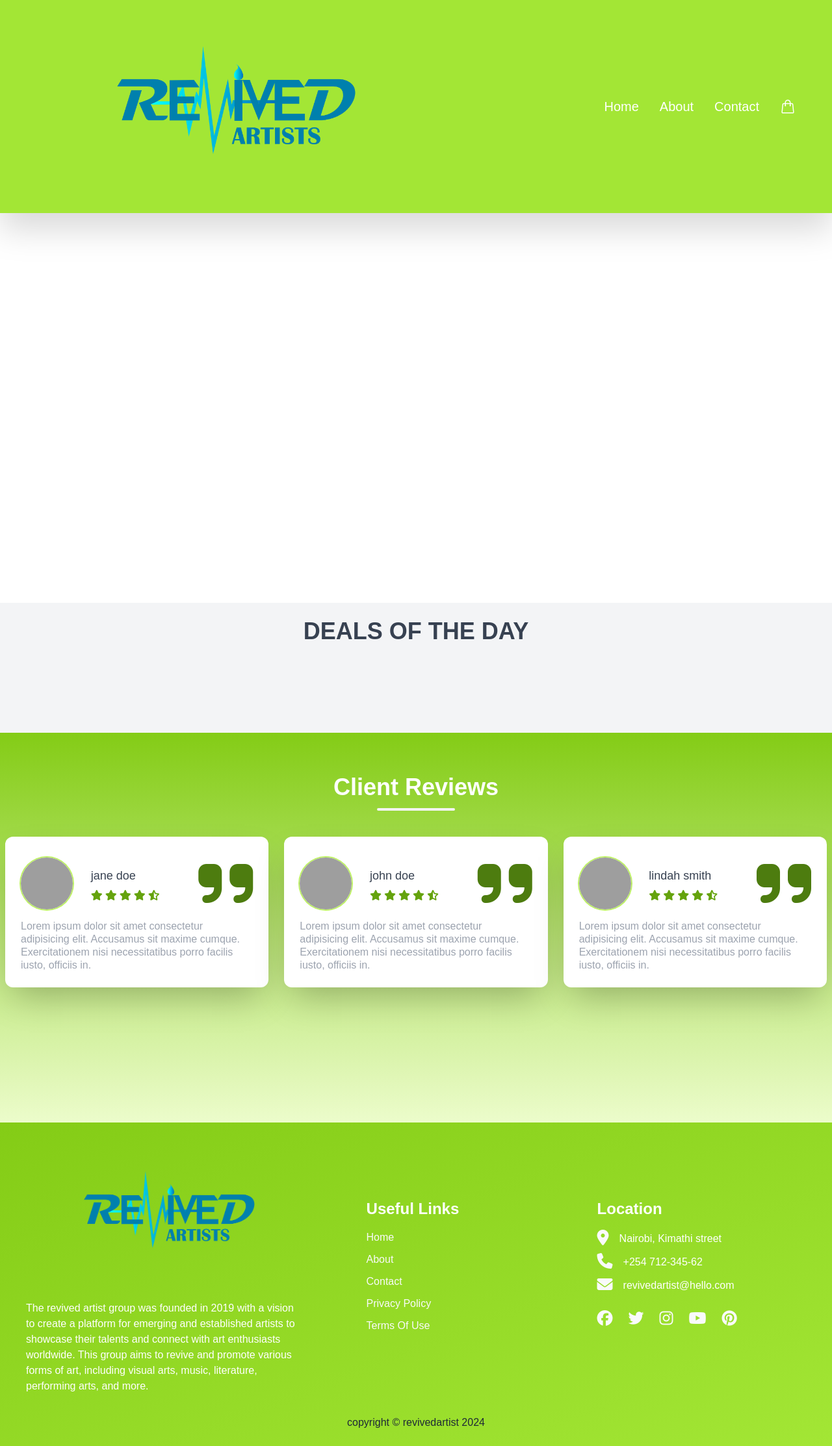
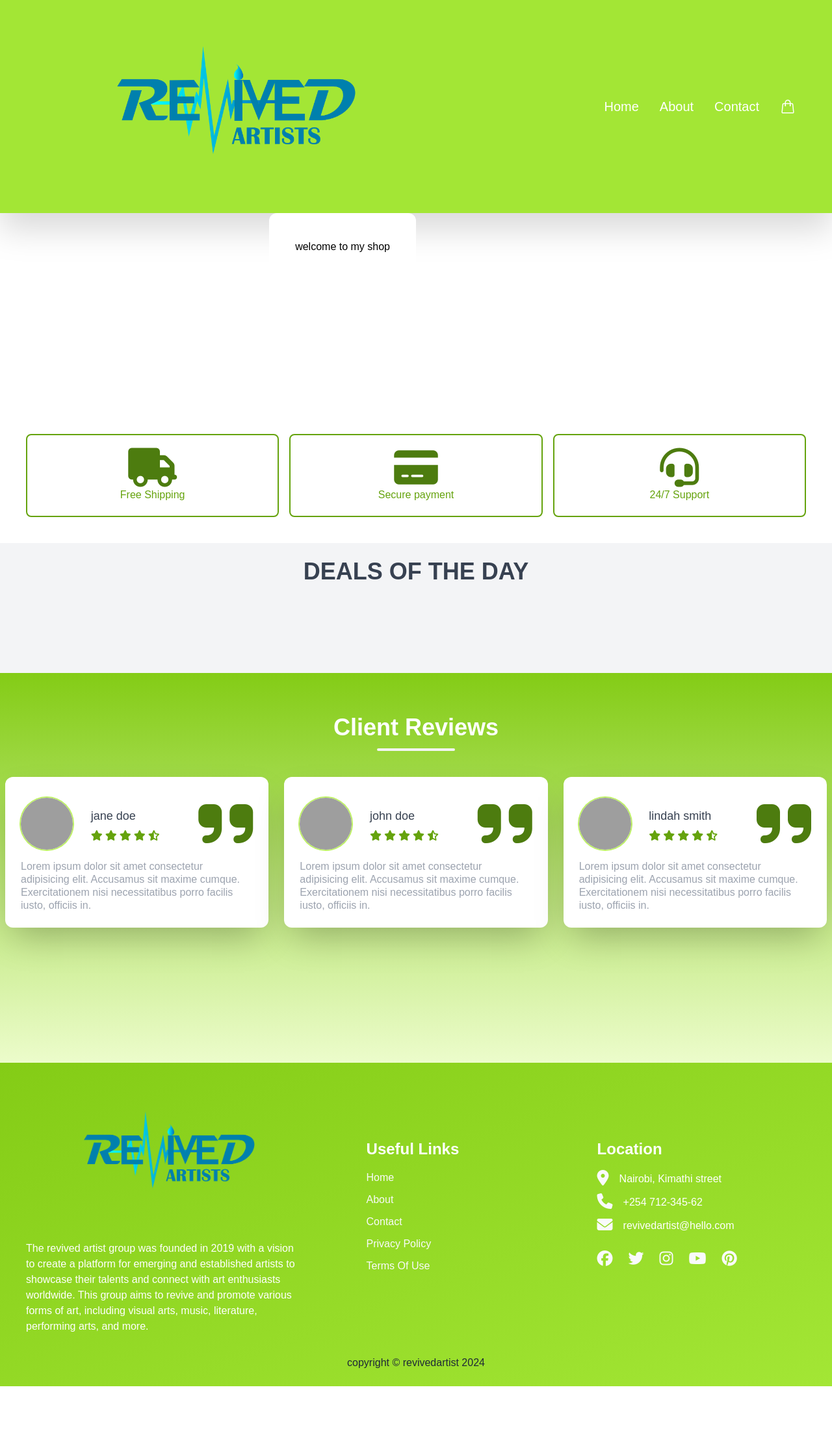
Before and after one commit to zablon-oigo/art, a Django app: page / in a window 1280 px wide. Shown: the whole page at 65% size. After the commit the page ends 2134 px from the top, so only its background shows below. Run offline with Django 4.2, Linux system fonts and the light colour scheme; data that the repository does not hold is empty; style sheets or scripts are compiled from the project's sources; parts of the project's set-up code (start-up, migrations or seed data) failed here and were passed over; some libraries are stand-ins or nearby versions; grey boxes are pictures that could not be loaded.

Commit message:
Adding new image slider

```diff
--- a/templates/product/landing.html
+++ b/templates/product/landing.html
@@ -5,8 +5,49 @@ Home
 {% endblock %}
 
 {% block content %}
-<div class="min-h-[600px]">
+<div class="min-h-[300px]">
+    <div class="relative" >
+        <img src="" alt="" class="slide" data-aos="fade-right"
+        data-aos-offset="300"
+        data-aos-easing="ease-in-sine" data-aos-offset="5000"
+        data-aos-duration="5000">
+        <div class="bg-white p-10 rounded-xl absolute top-[50%] right-[50%]">
+            <p class="">
+                welcome to my shop
+            </p>
+        </div>
+    </div>
 
+</div>
+<div class="my-10 mx-10 grid md:grid-cols-3 grid-cols-1 gap-4 ">
+    <div class="px-10 py-5 rounded-lg border-2 border-lime-600 flex flex-col items-center justify-center">
+         <div class="">
+            <i class="fa-solid fa-truck text-6xl text-lime-700"></i>
+         </div>
+        <p class="text-md text-lime-600">
+            Free Shipping
+        </p>
+
+    </div>
+    <div  class="px-10 py-5 rounded-lg border-2 border-lime-600 flex flex-col items-center justify-center">
+           <div class="">
+            <i class="fa-solid fa-credit-card text-6xl text-lime-700"></i>
+           </div>
+        <p class="text-md text-lime-600">
+            Secure payment
+        </p>
+
+    </div>
+    <div class="px-10 py-5 rounded-lg border-2 border-lime-600 flex flex-col items-center justify-center">
+         <div class="">
+            <i class="fa-solid fa-headset text-6xl text-lime-700"></i>
+         </div>
+        <p class="text-md text-lime-600">
+            24/7 Support
+        </p>
+
+
+    </div>
 </div>
 <div class="bg-gray-100 md:pb-28 pb-14">
     <h1 class="text-4xl text-center text-gray-700 font-semibold py-6 uppercase">Deals of the Day</h1>
@@ -134,44 +175,20 @@ Home
     </div>
 </div>
 <script>
-const slides=document.querySelectorAll(".slides img")
-let slideIndex=0
-let intervalId=null;
+    var imageUrls = [
+    "{% static 'image/img1.jpg' %}",
+    "{% static 'image/img2.jpg' %}"
+    ];
 
-document.addEventListener("DOMContentLoaded", initializeSlider)
-function initializeSlider(){
-    if(slides.length > 0){
-        slides[slideIndex].classList.add("displayslide")
-        intervalId=setInterval(nextSlide,5000)
+        var currentIndex = 0;
+        var slideImage = document.querySelector('.slide');
 
-    }
+        function nextSlide() {
+            currentIndex = (currentIndex + 1) % imageUrls.length;
+            slideImage.src = imageUrls[currentIndex];
+        }
 
+        setInterval(nextSlide, 5000);
 
-}
-function showSlide(index){
-
-    if (index >= slides.length){
-        slideIndex=0;
-
-    }
-    else if(index < 0 ){
-        slideIndex = slides.length -1;
-
-    }
-slides.forEach(slide=>{
-    slide.classList.remove("displayslide")
-})
-slide[slideIndex].classList.add("displaySlide")
-}
-function prevSlide(){
-    slideIndex--
-    showSlide(slideIndex)
-
-}
-function nextSlide(){
-    slideIndex++;
-    showSlide(slideIndex)
-
-}
     </script>
 {% endblock %}
```
